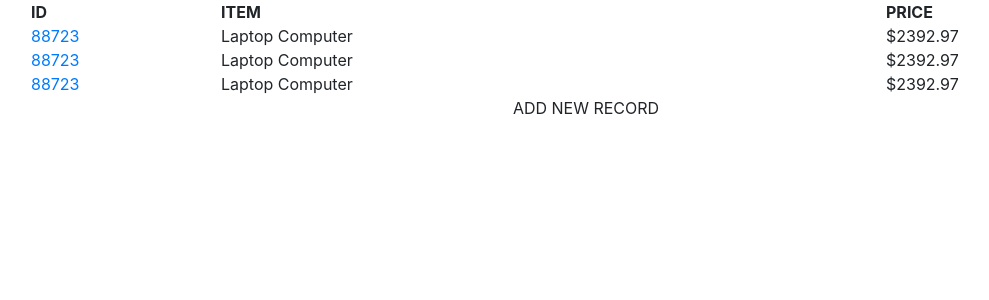
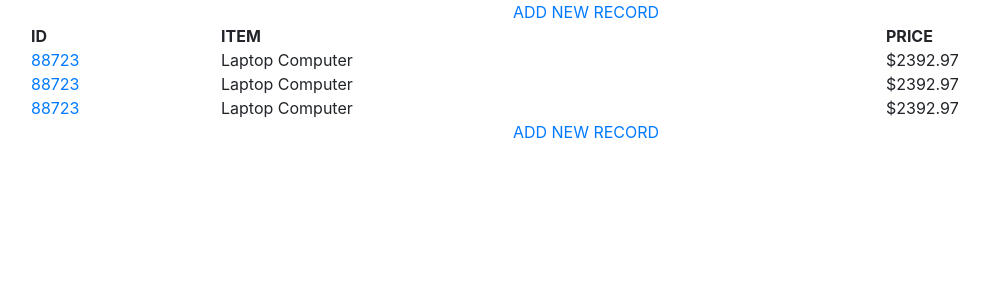
Before and after one commit to timothyamburgey/home-inventory, a Python web app: template src/templates/index.html in a window 1280 px wide. Shown: the top 300 px of the page, without its empty margins (54-1043 px from the left). Run offline with Jinja, Linux system fonts and the light colour scheme; the template is opened without the code that fills it, so the values that code supplies are empty.

Commit message:
update homepage prototype

```diff
--- a/src/templates/index.html
+++ b/src/templates/index.html
@@ -13,6 +13,9 @@
 <div class="container-fluid">
   <div class="container">
     <div class="row">
+	  	<div class="col-12"><center><a href="">ADD NEW RECORD</a></center></div>
+	  </div>
+	  <div class="row">
       	<div class="col-lg-2"><b>ID</b></div>
 		<div class="col-lg-7"><b>ITEM</b></div>
 		<div class="col-lg-3"><b>PRICE</b></div>
@@ -33,7 +36,7 @@
 		<div class="col-lg-3">$2392.97</div>
     </div>
 	  <div class="row">
-	  	<div class="col-12"><center>ADD NEW RECORD</center></div>
+	  	<div class="col-12"><center><a href="">ADD NEW RECORD</a></center></div>
 	  </div>
   </div>
 </div>
```
